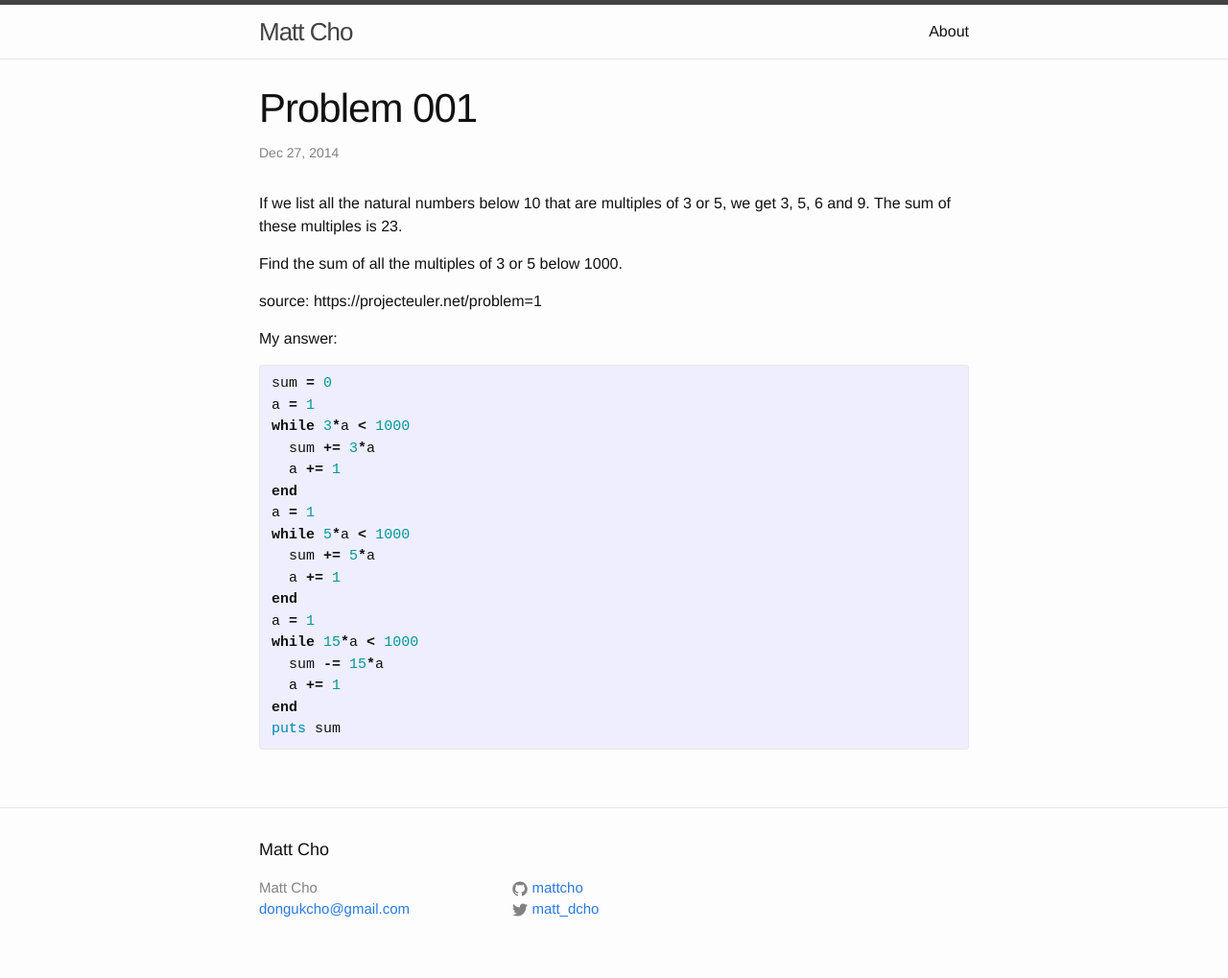
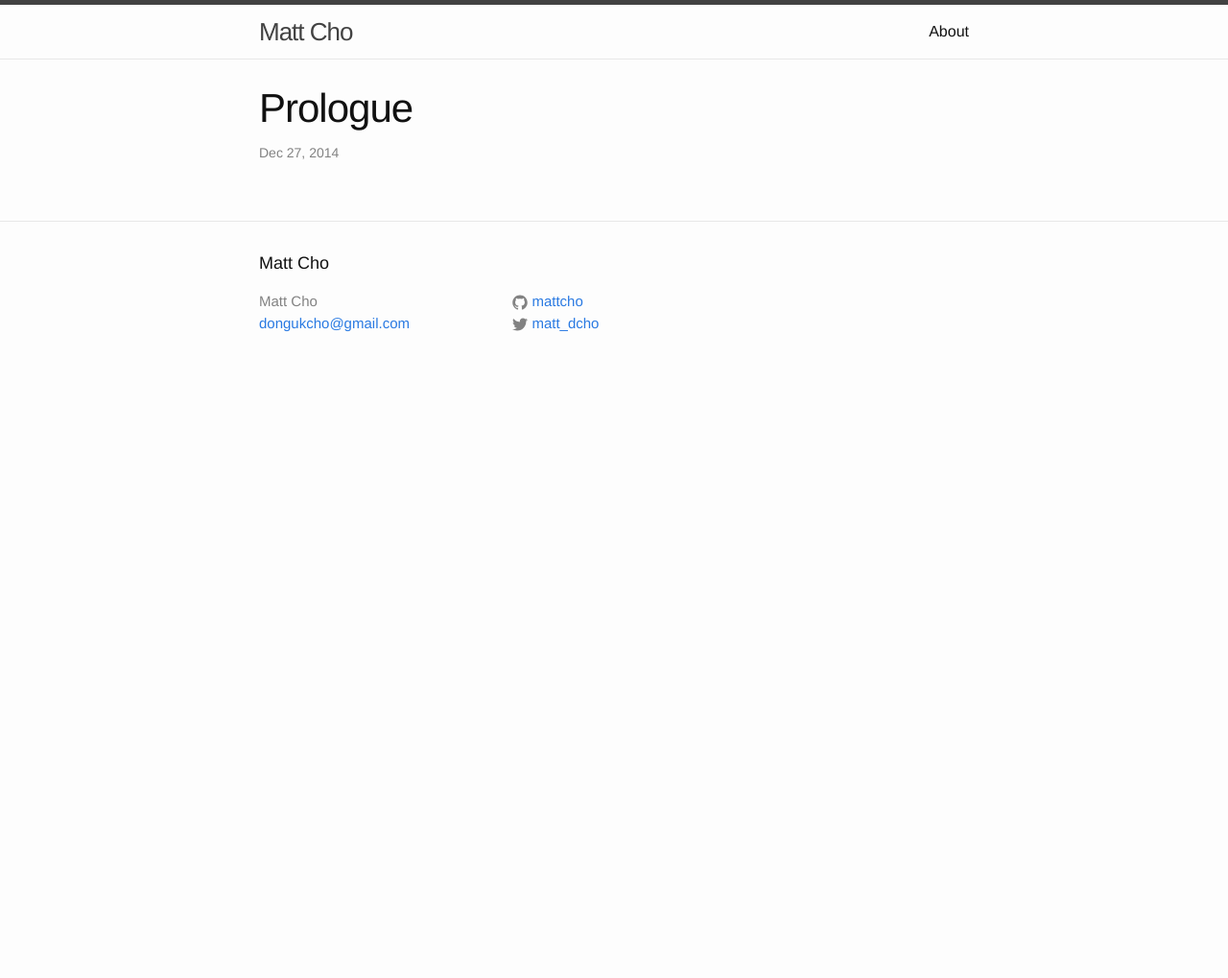
Before and after one commit to mattcho/mattcho.github.io, a Jekyll site: the page built from _posts/2014-12-27-prologue.markdown, in a window 1280 px wide. Shown: the whole page at 96% size. Built offline with Jekyll 4.4.1, drawn with Linux system fonts in a browser that asks for light colours; after the commit the page ends 900 px from its top, so only the background shows below that.

Commit message:
prologue

```diff
--- a/_posts/2014-12-27-problem-001.markdown
+++ b/_posts/2014-12-27-prologue.markdown
@@ -1,36 +1,10 @@
 ---
 layout: post
-title:  "Problem 001"
+title:  "Prologue"
 date:   2014-12-27 01:03:59
 categories: jekyll update
 ---
-If we list all the natural numbers below 10 that are multiples of 3 or 5, we get 3, 5, 6 and 9. The sum of these multiples is 23.
 
-Find the sum of all the multiples of 3 or 5 below 1000.
-
-source: https://projecteuler.net/problem=1
-
-My answer:
-
-{% highlight ruby %}
-sum = 0
-a = 1
-while 3*a < 1000
-  sum += 3*a
-  a += 1
-end
-a = 1
-while 5*a < 1000
-  sum += 5*a
-  a += 1
-end
-a = 1
-while 15*a < 1000
-  sum -= 15*a
-  a += 1
-end
-puts sum
-{% endhighlight %}
 
 <!-- You’ll find this post in your `_posts` directory. Go ahead and edit it and re-build the site to see your changes. You can rebuild the site in many different ways, but the most common way is to run `jekyll serve`, which launches a web server and auto-regenerates your site when a file is updated.
 
```
Also changed, not shown: 4 other files.
